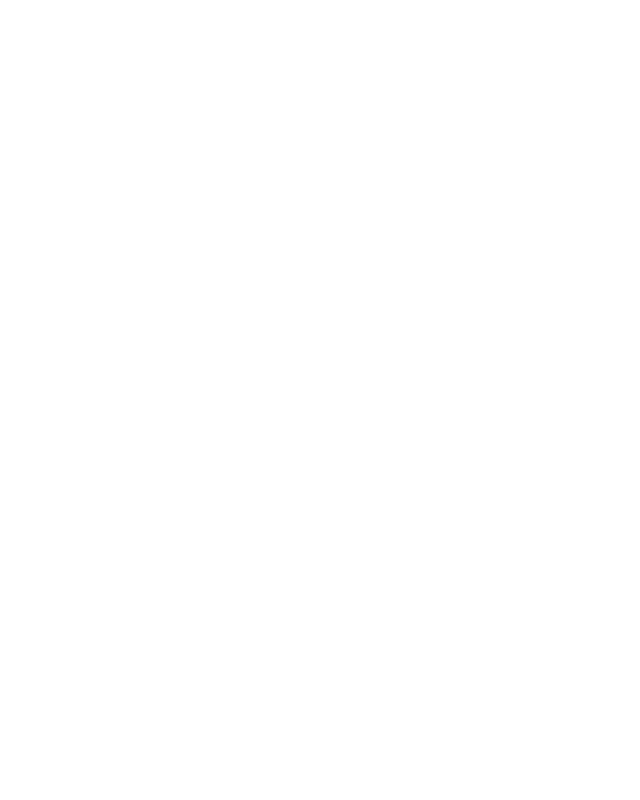
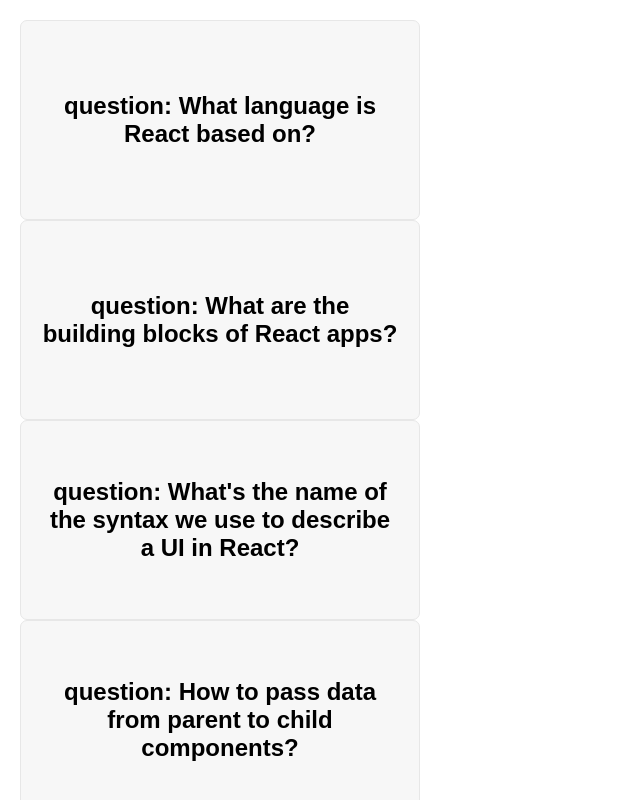
Before and after one commit to vimal336/React-js-projects, a React (Create React App) app in the folder flashcard/: page / in a window 1280 px wide. Shown: the top 800 px of the page, without its empty margins (0-640 px from the left). Built offline with nearby package versions, Linux system fonts and the light colour scheme.

Commit message:
react flashcard project

```diff
--- a/flashcard/src/App.js
+++ b/flashcard/src/App.js
@@ -12,54 +12,52 @@
   {
     id: 3457,
     question: "What language is React based on?",
-    answer: "JavaScript"
+    answer: "JavaScript",
   },
   {
     id: 7336,
     question: "What are the building blocks of React apps?",
-    answer: "Components"
+    answer: "Components",
   },
   {
     id: 8832,
     question: "What's the name of the syntax we use to describe a UI in React?",
-    answer: "JSX"
+    answer: "JSX",
   },
   {
     id: 1297,
     question: "How to pass data from parent to child components?",
-    answer: "Props"
+    answer: "Props",
   },
   {
     id: 9103,
     question: "How to give components memory?",
-    answer: "useState hook"
+    answer: "useState hook",
   },
   {
     id: 2002,
     question:
       "What do we call an input element that is completely synchronised with state?",
-    answer: "Controlled element"
-  }
+    answer: "Controlled element",
+  },
 ];
 
 function FlashCards() {
-
-return(
-   <div>
+  return (
+    <div>
       {questions.map((question) => (
-        <question key={question} question={questions.question} />
+        <Answer question={question.question} />
       ))}
     </div>
-);
-
+  );
 }
-
 
 function Answer(props) {
   return (
     <div className="flashcards">
-      <h2>Name: {props.name}</h2>
-      <p>Age: {props.age}</p>
+      <div>
+        <h2>question: {props.question}</h2>
+      </div>
     </div>
   );
 }
```
